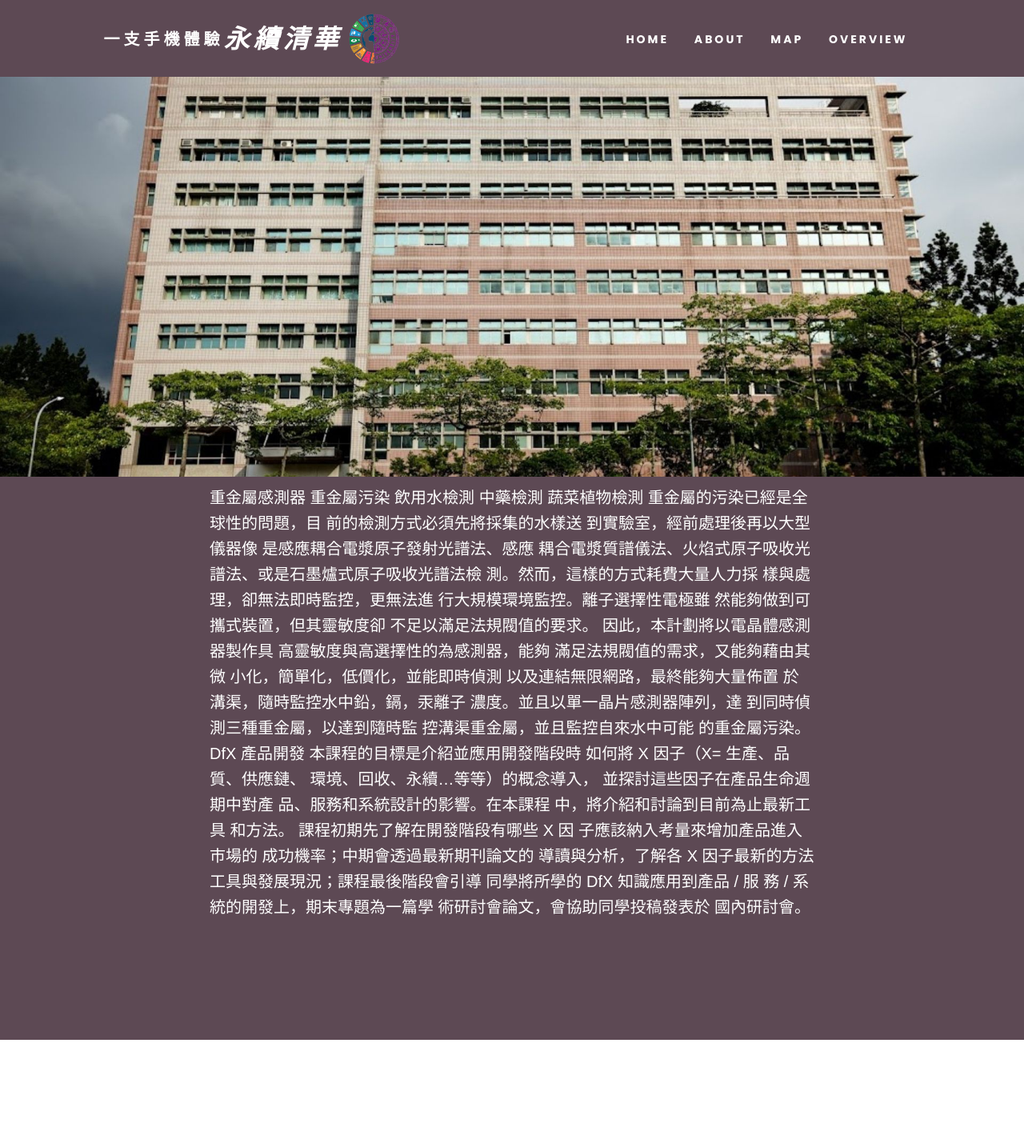
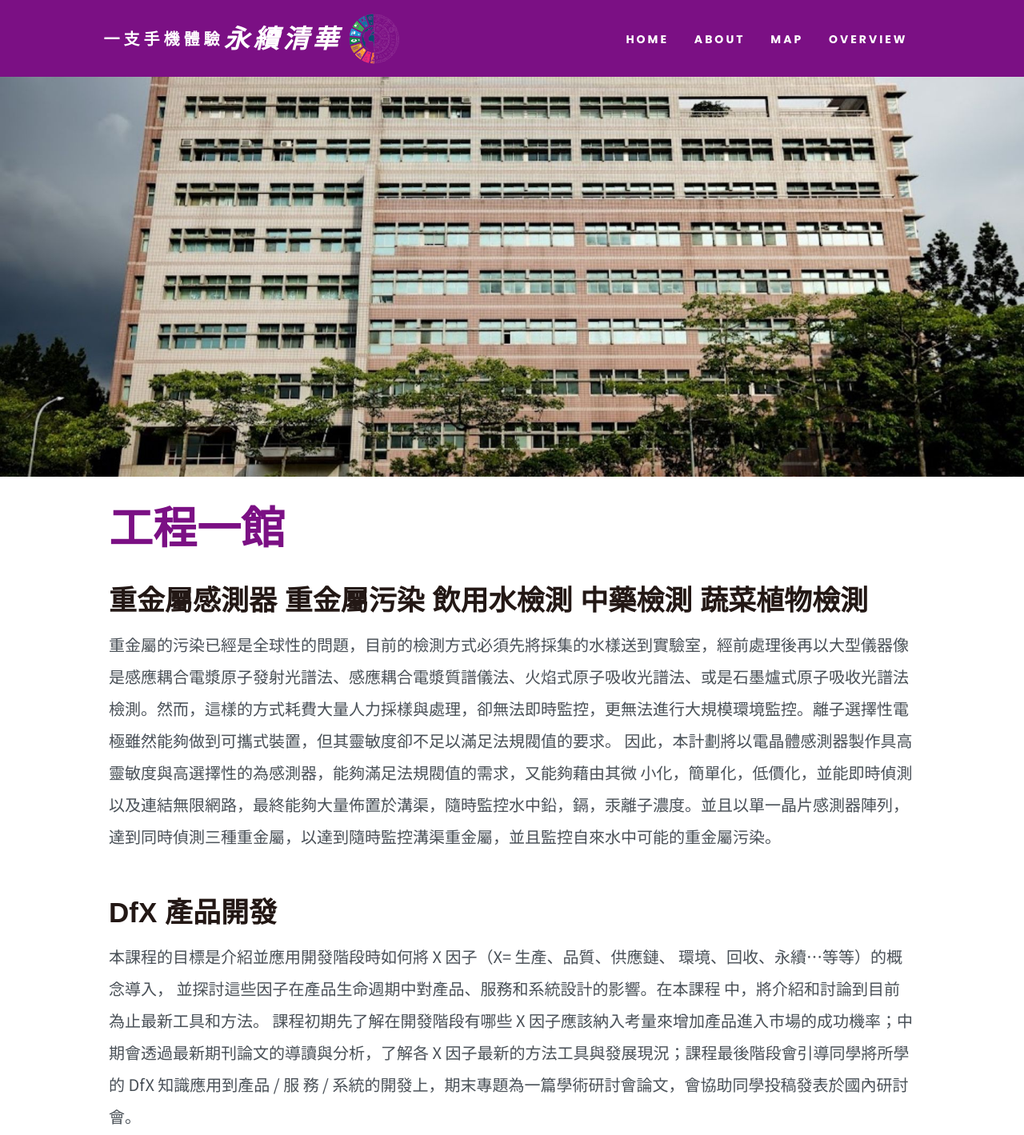
Before and after one commit to Crysta1ightning/SDGS, a plain HTML site: page overview/content/one.html in a window 1280 px wide. Shown: the whole page at 80% size. Before the commit the page ends 1300 px from the top, so only its background shows below. Drawn offline with Linux system fonts and the light colour scheme; a web font is replaced by a local one.

Commit message:
Fixed Overview and changed colors

```diff
--- a/menu/menu.css
+++ b/menu/menu.css
@@ -14,7 +14,7 @@ nav {
 	justify-content: space-around;
 	align-items: center;
 	height: 12vh;
-	background-color: #5d4954;
+	background-color: #7b1084;
 	font-family: 'Poppins', sans-serif;
 }
 
@@ -41,6 +41,32 @@ nav {
 	font-size: 14px;
 }
 
+.nav-links a:hover {
+	color: #000;
+}
+
+/* bar stuff */
+*, *::before, *::after {
+	box-sizing: border-box;
+}
+
+.nav-links a::before {
+    content: '';
+    display: block;
+    height: 5px;
+    background: black;
+    position: absolute;
+    top: -.75em;
+    left: 0;
+    right: 0;
+    transform: scale(0, 1);
+    transition: transform ease-in-out 250ms;
+}
+
+.nav-links a:hover::before {
+    transform: scale(1,1);
+}
+/* end */
 .burger {
 	display: none;
 	cursor: pointer;
@@ -69,12 +95,12 @@ nav {
 		z-index: 2;
 		position: absolute;
 		right: 0px;
-		height: 88vh;
+		min-height: 88vh;
 		top: 12vh;
-		background-color: #5d4954;
+		background-color: #7b1084;
 		flex-direction: column;
 		align-items: center;
-		width: 50%;
+		width: 100%;
 		transform: translateX(100%);
 		transition: transform 0.5s ease-in;
 	}
--- a/overview/content/one.html
+++ b/overview/content/one.html
@@ -59,13 +59,25 @@
 		</div>
         <div class="parallax"></div>
         <div class="container">
-            <p>重金屬感測器 重金屬污染 飲用水檢測 中藥檢測 蔬菜植物檢測
-                重金屬的污染已經是全球性的問題，目 前的檢測方式必須先將採集的水樣送 到實驗室，經前處理後再以大型儀器像 是感應耦合電漿原子發射光譜法、感應 耦合電漿質譜儀法、火焰式原子吸收光 譜法、或是石墨爐式原子吸收光譜法檢 測。然而，這樣的方式耗費大量人力採 樣與處理，卻無法即時監控，更無法進 行大規模環境監控。離子選擇性電極雖 然能夠做到可攜式裝置，但其靈敏度卻 不足以滿足法規閥值的要求。
-                因此，本計劃將以電晶體感測器製作具 高靈敏度與高選擇性的為感測器，能夠 滿足法規閥值的需求，又能夠藉由其微 小化，簡單化，低價化，並能即時偵測 以及連結無限網路，最終能夠大量佈置 於溝渠，隨時監控水中鉛，鎘，汞離子 濃度。並且以單一晶片感測器陣列，達 到同時偵測三種重金屬，以達到隨時監 控溝渠重金屬，並且監控自來水中可能 的重金屬污染。
+			<h1>
+				工程一館
+			</h1>
+			<h2>
+				重金屬感測器 重金屬污染 飲用水檢測 中藥檢測 蔬菜植物檢測
+			</h2>
+            <p>
+                重金屬的污染已經是全球性的問題，目前的檢測方式必須先將採集的水樣送到實驗室，經前處理後再以大型儀器像是感應耦合電漿原子發射光譜法、感應耦合電漿質譜儀法、火焰式原子吸收光譜法、或是石墨爐式原子吸收光譜法檢測。然而，這樣的方式耗費大量人力採樣與處理，卻無法即時監控，更無法進行大規模環境監控。離子選擇性電極雖然能夠做到可攜式裝置，但其靈敏度卻不足以滿足法規閥值的要求。
+                因此，本計劃將以電晶體感測器製作具高靈敏度與高選擇性的為感測器，能夠滿足法規閥值的需求，又能夠藉由其微 小化，簡單化，低價化，並能即時偵測以及連結無限網路，最終能夠大量佈置於溝渠，隨時監控水中鉛，鎘，汞離子濃度。並且以單一晶片感測器陣列，達到同時偵測三種重金屬，以達到隨時監控溝渠重金屬，並且監控自來水中可能的重金屬污染。
             </p>
-            <p>DfX 產品開發
-                本課程的目標是介紹並應用開發階段時 如何將 X 因子（X= 生產、品質、供應鏈、 環境、回收、永續…等等）的概念導入， 並探討這些因子在產品生命週期中對產 品、服務和系統設計的影響。在本課程 中，將介紹和討論到目前為止最新工具 和方法。
-                課程初期先了解在開發階段有哪些 X 因 子應該納入考量來增加產品進入市場的 成功機率；中期會透過最新期刊論文的 導讀與分析，了解各 X 因子最新的方法 工具與發展現況；課程最後階段會引導 同學將所學的 DfX 知識應用到產品 / 服 務 / 系統的開發上，期末專題為一篇學 術研討會論文，會協助同學投稿發表於 國內研討會。
+			<p>
+				&nbsp;
+			</p>
+			<h2>
+				DfX 產品開發
+			</h2>
+            <p>
+                本課程的目標是介紹並應用開發階段時如何將 X 因子（X= 生產、品質、供應鏈、 環境、回收、永續…等等）的概念導入， 並探討這些因子在產品生命週期中對產品、服務和系統設計的影響。在本課程 中，將介紹和討論到目前為止最新工具和方法。
+                課程初期先了解在開發階段有哪些 X 因子應該納入考量來增加產品進入市場的成功機率；中期會透過最新期刊論文的導讀與分析，了解各 X 因子最新的方法工具與發展現況；課程最後階段會引導同學將所學的 DfX 知識應用到產品 / 服 務 / 系統的開發上，期末專題為一篇學術研討會論文，會協助同學投稿發表於國內研討會。
             </p>
         </div>
 		<script src="../../menu/menu.js"></script>
--- a/overview/content/parallax_scrolling.css
+++ b/overview/content/parallax_scrolling.css
@@ -1,8 +1,11 @@
+@import url(https://fonts.googleapis.com/earlyaccess/cwtexyen.css);
+@import url("https://fonts.googleapis.com/css?family=Noto+Sans+TC&display=swap");
+
 .container {
     margin: 0 auto;
-    background: #5d4954;
+    background: #fff;
     padding: 10px;
-    height: 88vh;
+    min-height: 130vh;
 }
 .parallax {
     min-height: 500px;
@@ -15,10 +18,28 @@
     width: 50%;
 }
 div.container p {
-    font-family: Arial, Helvetica, sans-serif;
+    font-family: 'Noto Sans TC',sans-serif;
     font-size: 20px;
-    color: #fff;
-    margin-left: 20%;
-    margin-right: 20%;
-    line-height: 1.6;
+    color: #495057;
+    margin-left: 10%;
+    margin-right: 10%;
+    line-height: 2;
 }
+
+div.container h1 {
+    font-family: "cwTeXYen", sans-serif;
+    font-size: 55px;
+    color: #7b1084;
+    margin-left: 10%;
+    margin-right: 10%;
+    line-height: 2;
+}
+
+div.container h2 {
+    font-family: "cwTeXYen", sans-serif;
+    font-size: 35px;
+    color: #231815;
+    margin-left: 10%;
+    margin-right: 10%;
+    line-height: 2;
+}
```
Also changed, not shown: overview/content/ten.html (+9 -3 lines).
